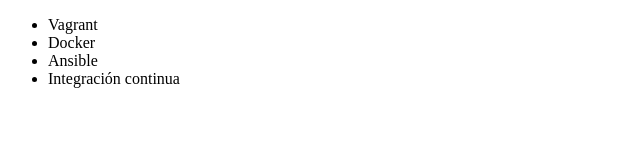
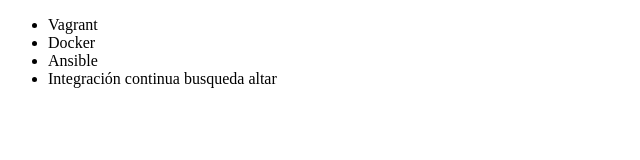
Before and after one commit to TavoDcm/Alura-git, a plain HTML site: page index.html in a window 1280 px wide. Shown: the full height of the page, 0-640 px from the left. Drawn offline with Linux system fonts and the light colour scheme.

Commit message:
arreglado problema

```diff
--- a/index.html
+++ b/index.html
@@ -9,7 +9,7 @@
          <li> Vagrant </li>
          <li> Docker </li>
          <li> Ansible </li>
-         <li> Integración continua </li>
+         <li> Integración continua busqueda altar</li>
      </ul>
 </body>
 </html>
```
